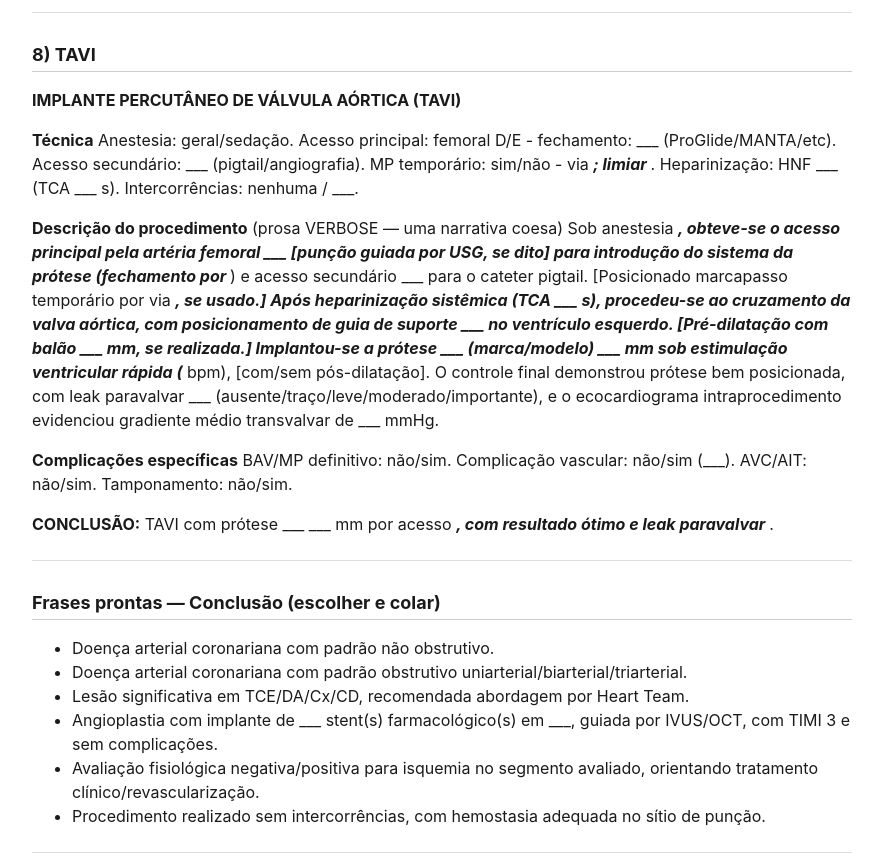
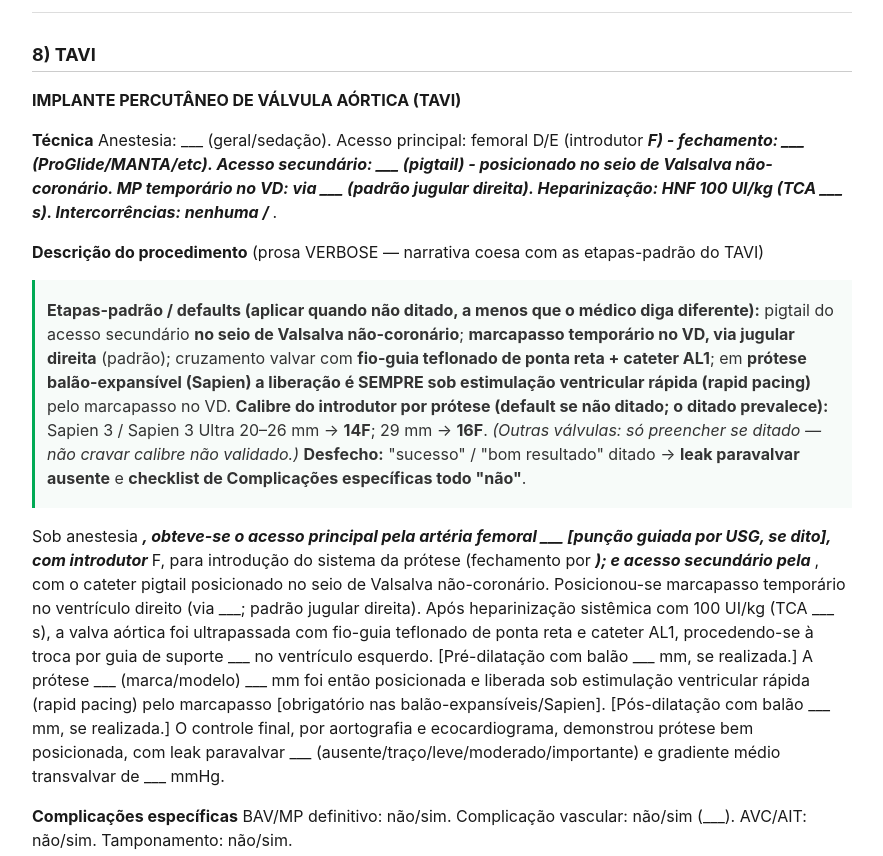
Before and after one commit to stefanogarzon/laudos-mascaras, a plain HTML site: page index.html in a window 1280 px wide. Shown: the part 5540-6396 px from the top of the page, without its empty margins (198-1081 px from the left). Drawn offline with Linux system fonts and the light colour scheme.

Commit message:
Add files via upload

```diff
--- a/index.html
+++ b/index.html
@@ -209,13 +209,19 @@ FFR (hiperêmico): ___ — referência <strong>&gt; 0,80</strong> (<strong>≤ 0
 <h2>8) TAVI</h2>
 <p><strong>IMPLANTE PERCUTÂNEO DE VÁLVULA AÓRTICA (TAVI)</strong></p>
 <p><strong>Técnica</strong>
-Anestesia: geral/sedação.
-Acesso principal: femoral D/E - fechamento: ___ (ProGlide/MANTA/etc).
-Acesso secundário: ___ (pigtail/angiografia).
-MP temporário: sim/não - via <strong><em>; limiar </em></strong>.
-Heparinização: HNF ___ (TCA ___ s). Intercorrências: nenhuma / ___.</p>
-<p><strong>Descrição do procedimento</strong> (prosa VERBOSE — uma narrativa coesa)
-Sob anestesia <strong><em>, obteve-se o acesso principal pela artéria femoral ___ [punção guiada por USG, se dito] para introdução do sistema da prótese (fechamento por </em></strong>) e acesso secundário ___ para o cateter pigtail. [Posicionado marcapasso temporário por via <strong><em>, se usado.] Após heparinização sistêmica (TCA ___ s), procedeu-se ao cruzamento da valva aórtica, com posicionamento de guia de suporte ___ no ventrículo esquerdo. [Pré-dilatação com balão ___ mm, se realizada.] Implantou-se a prótese ___ (marca/modelo) ___ mm sob estimulação ventricular rápida (</em></strong> bpm), [com/sem pós-dilatação]. O controle final demonstrou prótese bem posicionada, com leak paravalvar ___ (ausente/traço/leve/moderado/importante), e o ecocardiograma intraprocedimento evidenciou gradiente médio transvalvar de ___ mmHg.</p>
+Anestesia: ___ (geral/sedação).
+Acesso principal: femoral D/E (introdutor <strong><em>F) - fechamento: ___ (ProGlide/MANTA/etc).
+Acesso secundário: ___ (pigtail) - posicionado no seio de Valsalva não-coronário.
+MP temporário no VD: via ___ (padrão jugular direita).
+Heparinização: HNF 100 UI/kg (TCA ___ s). Intercorrências: nenhuma / </em></strong>.</p>
+<p><strong>Descrição do procedimento</strong> (prosa VERBOSE — narrativa coesa com as etapas-padrão do TAVI)</p>
+<blockquote>
+<p><strong>Etapas-padrão / defaults (aplicar quando não ditado, a menos que o médico diga diferente):</strong>
+pigtail do acesso secundário <strong>no seio de Valsalva não-coronário</strong>; <strong>marcapasso temporário no VD, via jugular direita</strong> (padrão); cruzamento valvar com <strong>fio-guia teflonado de ponta reta + cateter AL1</strong>; em <strong>prótese balão-expansível (Sapien) a liberação é SEMPRE sob estimulação ventricular rápida (rapid pacing)</strong> pelo marcapasso no VD.
+<strong>Calibre do introdutor por prótese (default se não ditado; o ditado prevalece):</strong> Sapien 3 / Sapien 3 Ultra 20–26 mm → <strong>14F</strong>; 29 mm → <strong>16F</strong>. <em>(Outras válvulas: só preencher se ditado — não cravar calibre não validado.)</em>
+<strong>Desfecho:</strong> "sucesso" / "bom resultado" ditado → <strong>leak paravalvar ausente</strong> e <strong>checklist de Complicações específicas todo "não"</strong>.</p>
+</blockquote>
+<p>Sob anestesia <strong><em>, obteve-se o acesso principal pela artéria femoral ___ [punção guiada por USG, se dito], com introdutor </em></strong>F, para introdução do sistema da prótese (fechamento por <strong><em>); e acesso secundário pela </em></strong>, com o cateter pigtail posicionado no seio de Valsalva não-coronário. Posicionou-se marcapasso temporário no ventrículo direito (via ___; padrão jugular direita). Após heparinização sistêmica com 100 UI/kg (TCA ___ s), a valva aórtica foi ultrapassada com fio-guia teflonado de ponta reta e cateter AL1, procedendo-se à troca por guia de suporte ___ no ventrículo esquerdo. [Pré-dilatação com balão ___ mm, se realizada.] A prótese ___ (marca/modelo) ___ mm foi então posicionada e liberada sob estimulação ventricular rápida (rapid pacing) pelo marcapasso [obrigatório nas balão-expansíveis/Sapien]. [Pós-dilatação com balão ___ mm, se realizada.] O controle final, por aortografia e ecocardiograma, demonstrou prótese bem posicionada, com leak paravalvar ___ (ausente/traço/leve/moderado/importante) e gradiente médio transvalvar de ___ mmHg.</p>
 <p><strong>Complicações específicas</strong>
 BAV/MP definitivo: não/sim. Complicação vascular: não/sim (___). AVC/AIT: não/sim. Tamponamento: não/sim.</p>
 <p><strong>CONCLUSÃO:</strong> TAVI com prótese ___ ___ mm por acesso <strong><em>, com resultado ótimo e leak paravalvar </em></strong>.</p>
```
